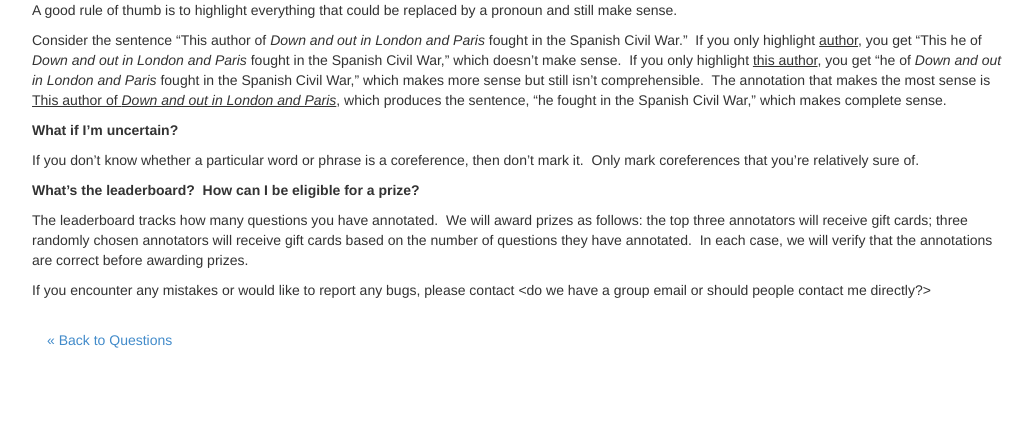
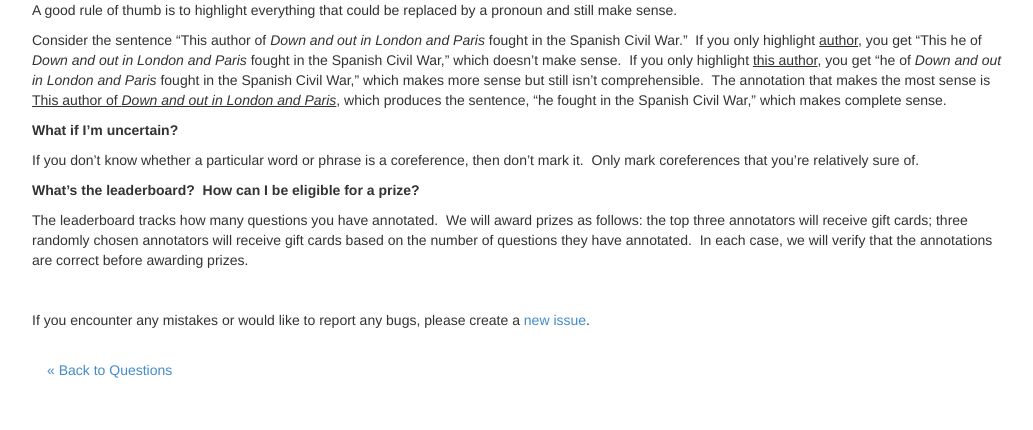
Before and after one commit to dbouman/qb-coref, a PHP site: page /php/help.php in a window 1280 px wide. Shown: the part 653-1083 px from the top of the page, without its empty margins (123-1156 px from the left). Before the commit the page ends 1001 px from the top, so only its background shows below. Run offline with PHP 8.4, Linux system fonts and the light colour scheme; the visitor is signed in with stand-in values (Sample User, id 1); data that the repository does not hold is empty.

Commit message:
Update instructions

```diff
--- a/help.php
+++ b/help.php
@@ -387,10 +387,10 @@ $leaderboard = $qbc->getLeaderboard($limit);
 					each case, we will verify that the annotations are correct before
 					awarding prizes.</span>
 			</p>
+			<p>&nbsp;</p>
 			<p class="c2">
 				<span>If you encounter any mistakes or would like to report any bugs,
-					please contact </span><span>&lt;do we have a group email or should
-					people contact me directly?&gt;</span>
+					please create a <a href="http://github.com/dbouman/qb-coref/issues" target="_blank">new issue</a>.</span>
 			</p>
 		</div>
 		<br />
```
